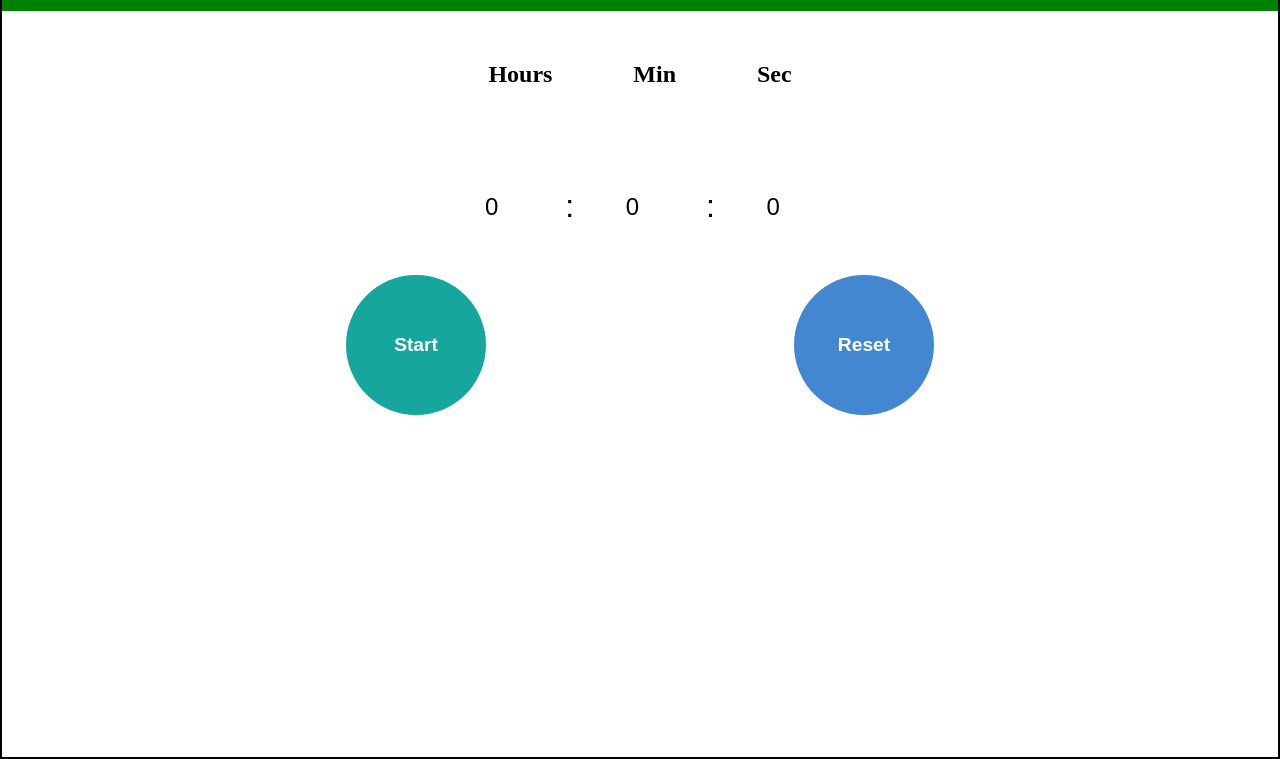
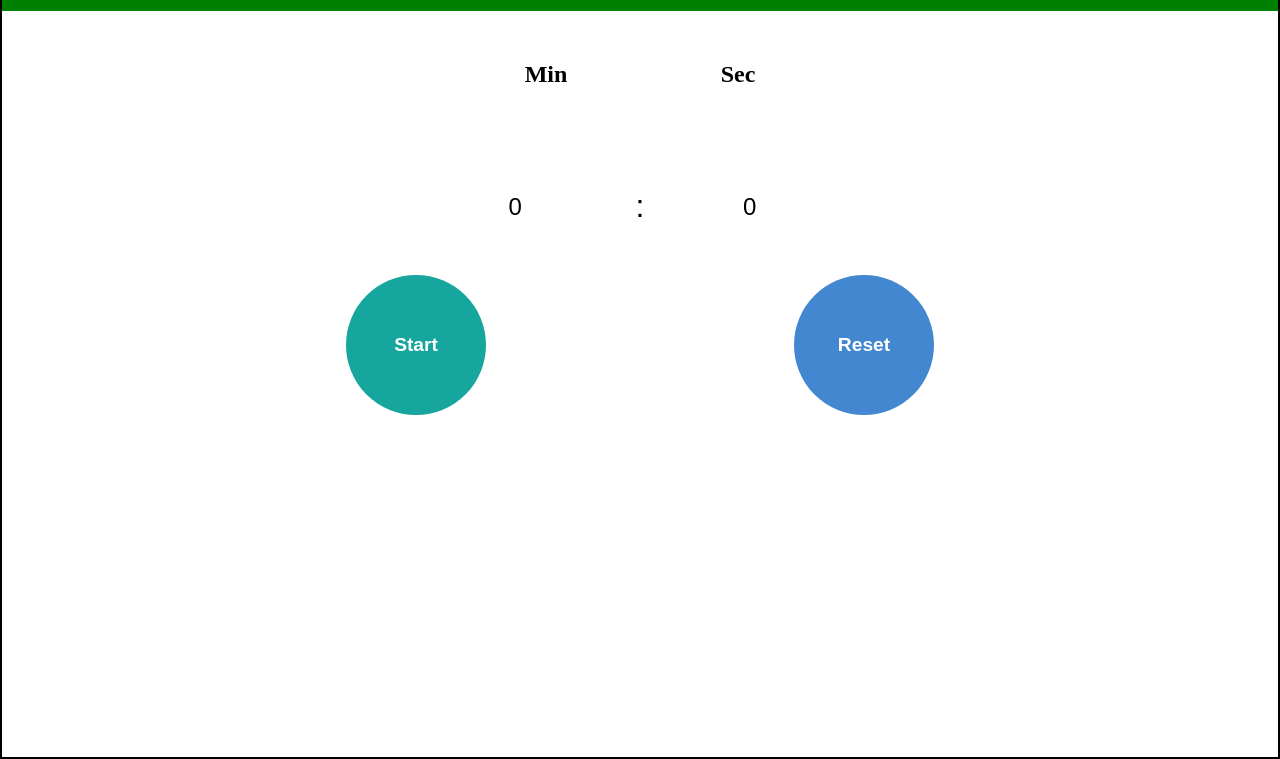
Before and after one commit to Ashutosh5333/Stopwatch-and-timer, a plain HTML site: page Timer.html in a window 1280 px wide. Both pictures are taken after a click on the button "Start". Shown: the part 41-800 px from the top of the page. Drawn offline with Linux system fonts and the light colour scheme.

Commit message:
updted timer

```diff
--- a/Timer.html
+++ b/Timer.html
@@ -23,19 +23,10 @@
 
       <div class="timer">
          <div class="time-name">
-           <h2>Hours </h2>
            <h2> Min </h2>
            <h2> Sec </h2>
          </div>
         <div class="time-box">
-          <input
-            id="hour"
-            type="number"
-            max="99"
-            min="0"
-            value="0"
-          />
-          <p class="semi">:</p>
           <input
             id="minute"
             type="number"
--- a/script/timer.js
+++ b/script/timer.js
@@ -1,5 +1,4 @@
 
-var hour = document.getElementById("hour")
 var min = document.getElementById("minute")
 var sec = document.getElementById("sec")
 
@@ -13,7 +12,6 @@ function stopInterval() {
 var reset = document.getElementById('reset')
 
 reset.addEventListener('click', function(){
-    hour.value = 0;
     min.value = 0;
     sec.value = 0;
     stopInterval()
@@ -33,8 +31,8 @@ start.addEventListener('click', function(){
 
 
 function Starttimer(){
-    if(hour.value == 0 && min.value == 0 && sec.value == 0){
-        hour.value = 0;
+    if(min.value == 0 && sec.value == 0){
+
         min.value = 0;
         sec.value = 0;
     } else if(sec.value != 0){
@@ -42,10 +40,6 @@ function Starttimer(){
     } else if(min.value !== 0 && sec.value == 0){
         sec.value = 59;
         min.value--;
-    } else if(hour.value !== 0 && min.value == 0){
-        min.value = 60;
-        hour.value--;
     }
-
     return;
 }
```
